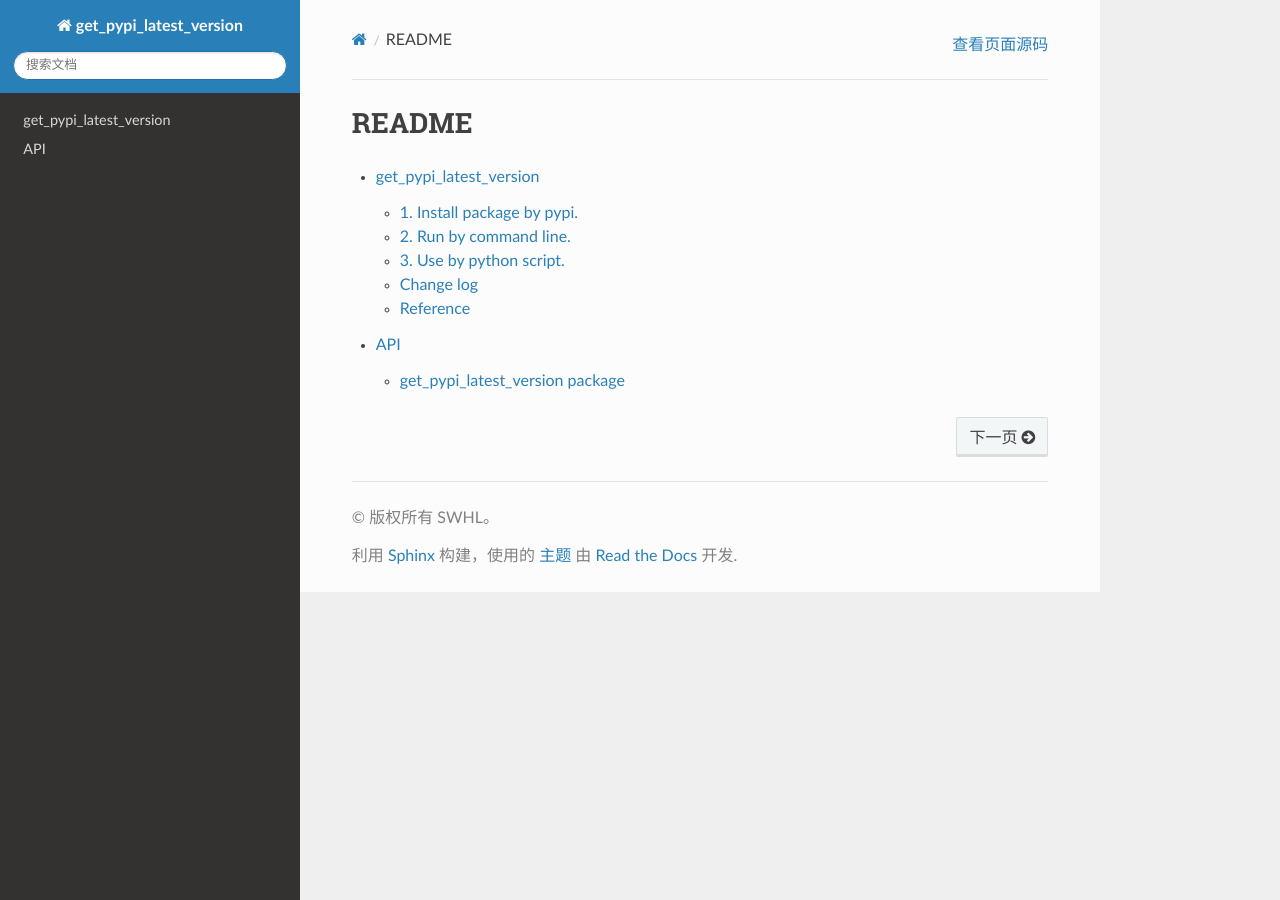
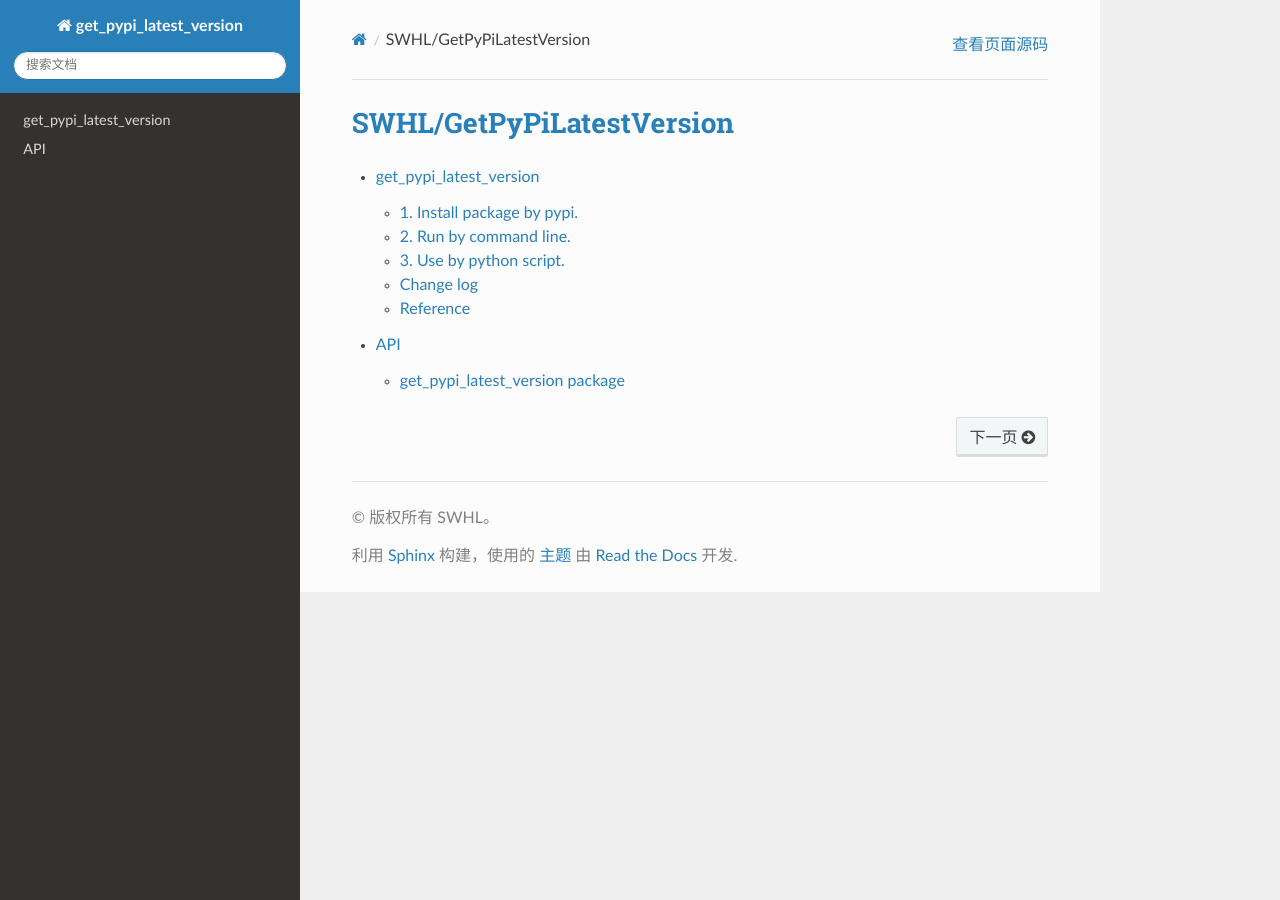
Before and after one commit to SWHL/GetPyPiLatestVersion, a Sphinx documentation site: the page built from source/index.rst, in a window 1280 px wide. Built offline with Sphinx 7.4.7 and the Read the Docs theme 2.0.0, drawn with Linux system fonts in a browser that asks for light colours.

Commit message:
Update index

```diff
--- a/source/index.rst
+++ b/source/index.rst
@@ -1,4 +1,4 @@
-README
+`SWHL/GetPyPiLatestVersion <https://img.shields.io/badge/Stars-7k-lightgrey?logo=github&style=social>`_
 ========================================
 
 .. toctree::
```
